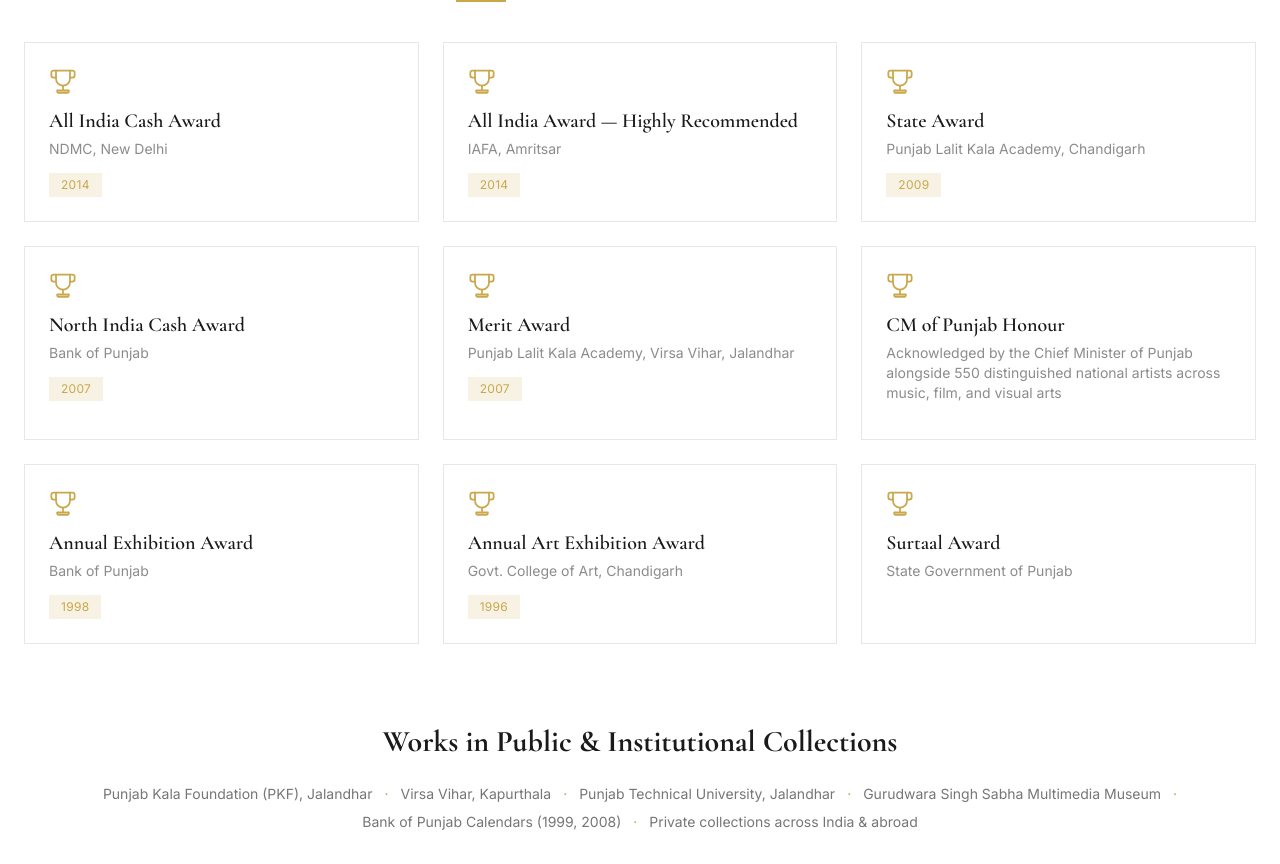
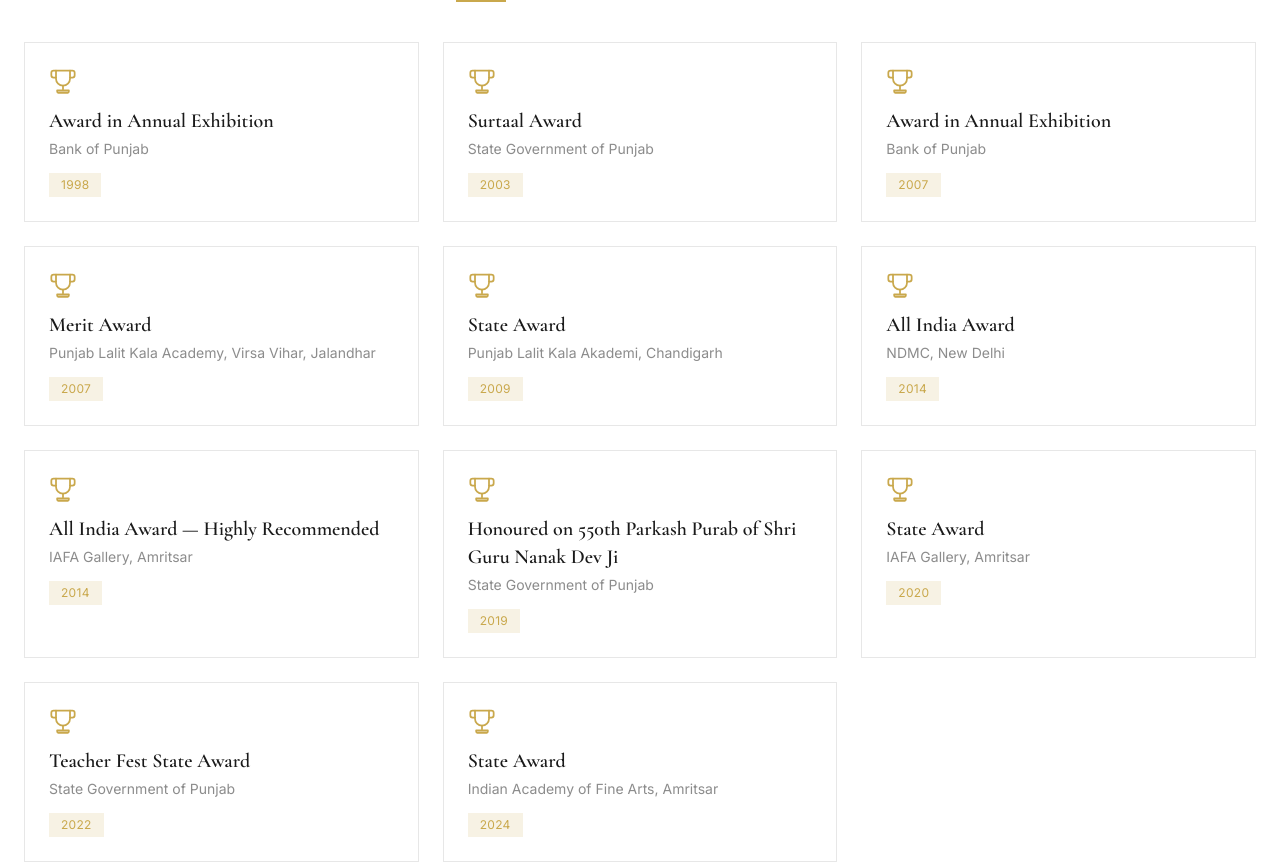
Before and after one commit to gdsai4903/jalandharart.in, a Next.js app: page / in a window 1280 px wide. Shown: the part 2080-2944 px from the top of the page. Built offline with nearby package versions, Linux system fonts and the light colour scheme.

Commit message:
fix: update awards.ts with correct 11-entry list after bad merge

```diff
--- a/src/data/awards.ts
+++ b/src/data/awards.ts
@@ -17,65 +17,79 @@
 export const awards: Award[] = [
   {
     id: 1,
-    title: "All India Cash Award",
-    body: "NDMC, New Delhi",
-    year: "2014",
-    category: "national",
+    title: "Award in Annual Exhibition",
+    body: "Bank of Punjab",
+    year: "1998",
+    category: "institutional",
   },
   {
     id: 2,
-    title: "All India Award — Highly Recommended",
-    body: "IAFA, Amritsar",
-    year: "2014",
-    category: "national",
+    title: "Surtaal Award",
+    body: "State Government of Punjab",
+    year: "2003",
+    category: "state",
   },
   {
     id: 3,
-    title: "State Award",
-    body: "Punjab Lalit Kala Academy, Chandigarh",
-    year: "2009",
-    category: "state",
+    title: "Award in Annual Exhibition",
+    body: "Bank of Punjab",
+    year: "2007",
+    category: "institutional",
   },
   {
     id: 4,
-    title: "North India Cash Award",
-    body: "Bank of Punjab",
-    year: "2007",
-    category: "state",
-  },
-  {
-    id: 5,
     title: "Merit Award",
     body: "Punjab Lalit Kala Academy, Virsa Vihar, Jalandhar",
     year: "2007",
     category: "state",
   },
   {
-    id: 6,
-    title: "CM of Punjab Honour",
-    body: "Acknowledged by the Chief Minister of Punjab alongside 550 distinguished national artists across music, film, and visual arts",
-    year: "",
+    id: 5,
+    title: "State Award",
+    body: "Punjab Lalit Kala Akademi, Chandigarh",
+    year: "2009",
     category: "state",
   },
   {
+    id: 6,
+    title: "All India Award",
+    body: "NDMC, New Delhi",
+    year: "2014",
+    category: "national",
+  },
+  {
     id: 7,
-    title: "Annual Exhibition Award",
-    body: "Bank of Punjab",
-    year: "1998",
-    category: "institutional",
+    title: "All India Award — Highly Recommended",
+    body: "IAFA Gallery, Amritsar",
+    year: "2014",
+    category: "national",
   },
   {
     id: 8,
-    title: "Annual Art Exhibition Award",
-    body: "Govt. College of Art, Chandigarh",
-    year: "1996",
-    category: "institutional",
+    title: "Honoured on 550th Parkash Purab of Shri Guru Nanak Dev Ji",
+    body: "State Government of Punjab",
+    year: "2019",
+    category: "state",
   },
   {
     id: 9,
-    title: "Surtaal Award",
+    title: "State Award",
+    body: "IAFA Gallery, Amritsar",
+    year: "2020",
+    category: "state",
+  },
+  {
+    id: 10,
+    title: "Teacher Fest State Award",
     body: "State Government of Punjab",
-    year: "",
+    year: "2022",
+    category: "state",
+  },
+  {
+    id: 11,
+    title: "State Award",
+    body: "Indian Academy of Fine Arts, Amritsar",
+    year: "2024",
     category: "state",
   },
 ];
```
